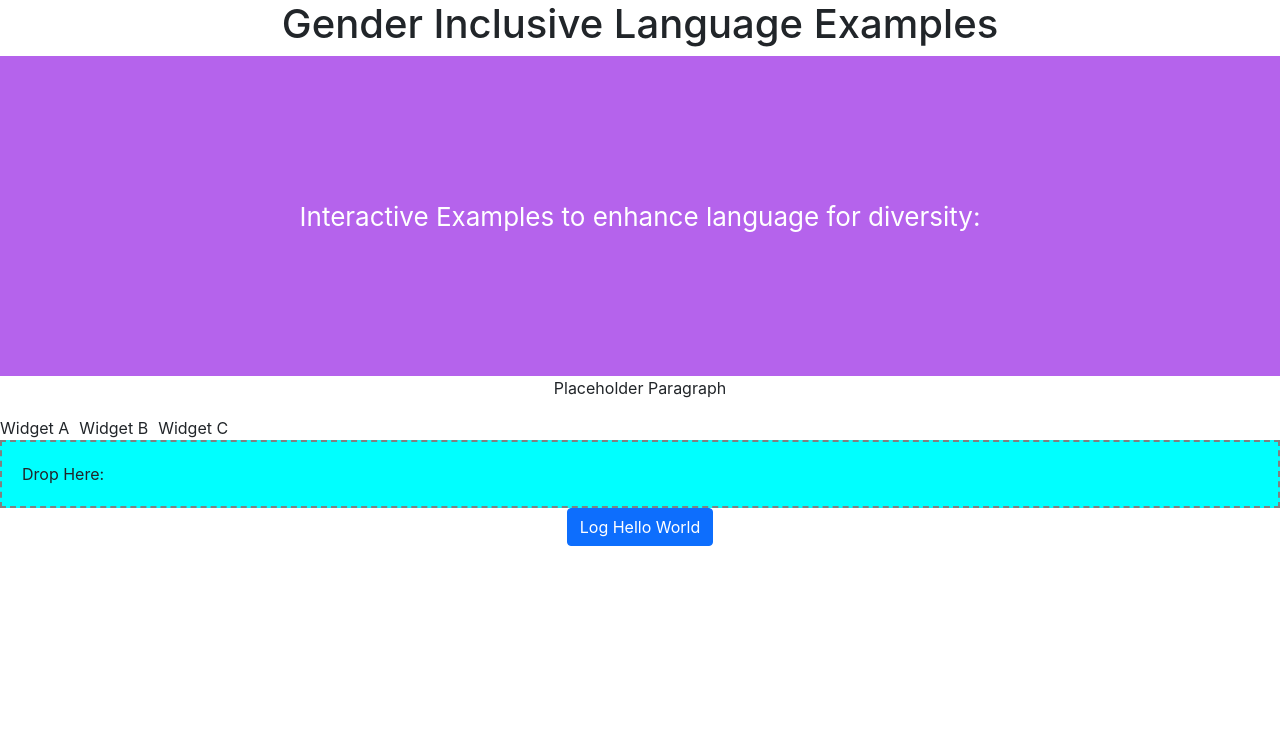
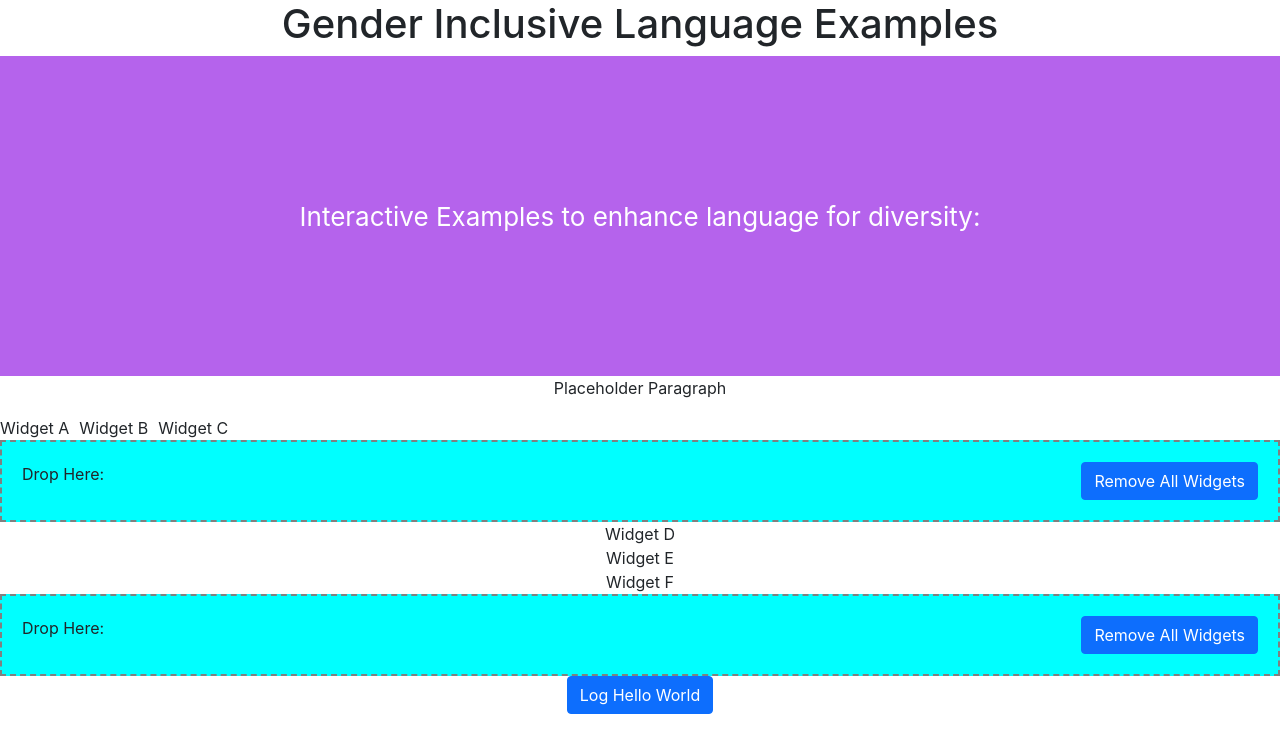
Before and after one commit to RoryUD/HenHacks2024, a React (Create React App) app: page / in a window 1280 px wide. Shown: the top 752 px of the page. Built offline with nearby package versions, Linux system fonts and the light colour scheme.

Commit message:
TWO DRAG AND DROPS!?!?!?!

```diff
--- a/src/App.css
+++ b/src/App.css
@@ -57,6 +57,13 @@
     text-align: center;
     flex-direction: row;
     gap: 10px;
+    .Button{
+        align: right;
+    }
+}
+
+.button-container {
+    margin-left: auto;
 }
 
 @keyframes App-logo-spin {
--- a/src/App.tsx
+++ b/src/App.tsx
@@ -3,6 +3,8 @@ import "./App.css";
 import { Button, Col, Container, Row } from "react-bootstrap";
 function App(): JSX.Element {
     const [widgets, setWidgets] = useState<string[]>([]);
+    const [widgets2, setWidgets2] = useState<string[]>([]);
+    const [widgets3, setWidgets3] = useState<string[]>([]);
 
     function handleOnDrag(e: React.DragEvent, widgetType: string){
         e.dataTransfer.setData("widgetType", widgetType);
@@ -17,6 +19,21 @@ function App(): JSX.Element {
     function handleDragOver(e: React.DragEvent){
         e.preventDefault();
     }
+
+    function removeAllWidgets() {
+        setWidgets([]);
+    }
+
+    function removeAllWidgets2() {
+        setWidgets2([]);
+    }
+
+    function handleOnDrop2(e:React.DragEvent){
+        const widgetType = e.dataTransfer.getData("widgetType") as string;
+        console.log("widgetType", widgetType);
+            setWidgets2([...widgets2, widgetType]);
+    }
+
 
     return (
         <div className="App">
@@ -57,6 +74,50 @@ function App(): JSX.Element {
                         {widget}
                     </div>
                 ))}
+                <div className="button-container">
+                    <Button onClick={removeAllWidgets}>
+                        Remove All Widgets
+                    </Button>
+                </div>
+            </div>
+
+
+
+            <div className="widgets2">
+                <div
+                    className="widget2"
+                    draggable
+                    onDragStart={(e) => handleOnDrag(e, "Widget D")}
+                >
+                    Widget D
+                </div>
+                <div
+                    className="widget2"
+                    draggable
+                    onDragStart={(e) => handleOnDrag(e, "Widget E")}
+                >
+                    Widget E
+                </div>
+                <div
+                    className="widget2"
+                    draggable
+                    onDragStart={(e) => handleOnDrag(e, "Widget F")}
+                >
+                    Widget F
+                </div>
+            </div>
+            <div className="page" onDrop={handleOnDrop2} onDragOver={handleDragOver}>
+                Drop Here:
+                {widgets2.map((widget2, index) => (
+                    <div className="dropped-widget" key={index}>
+                        {widget2}
+                    </div>
+                ))}
+                <div className="button-container">
+                    <Button onClick={removeAllWidgets2}>
+                        Remove All Widgets
+                    </Button>
+                </div>
             </div>
 
             <Button onClick={() => console.log("Hello World!")}>
```
